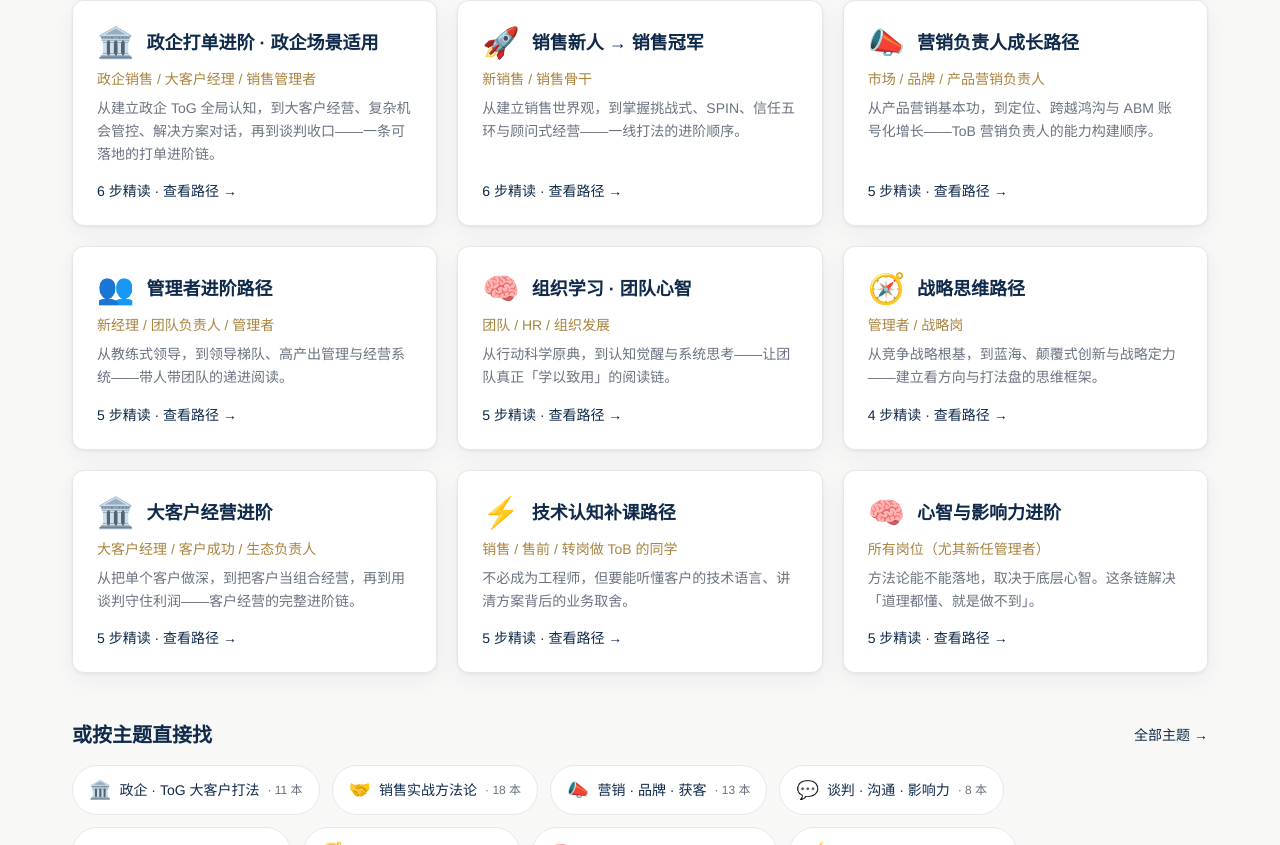
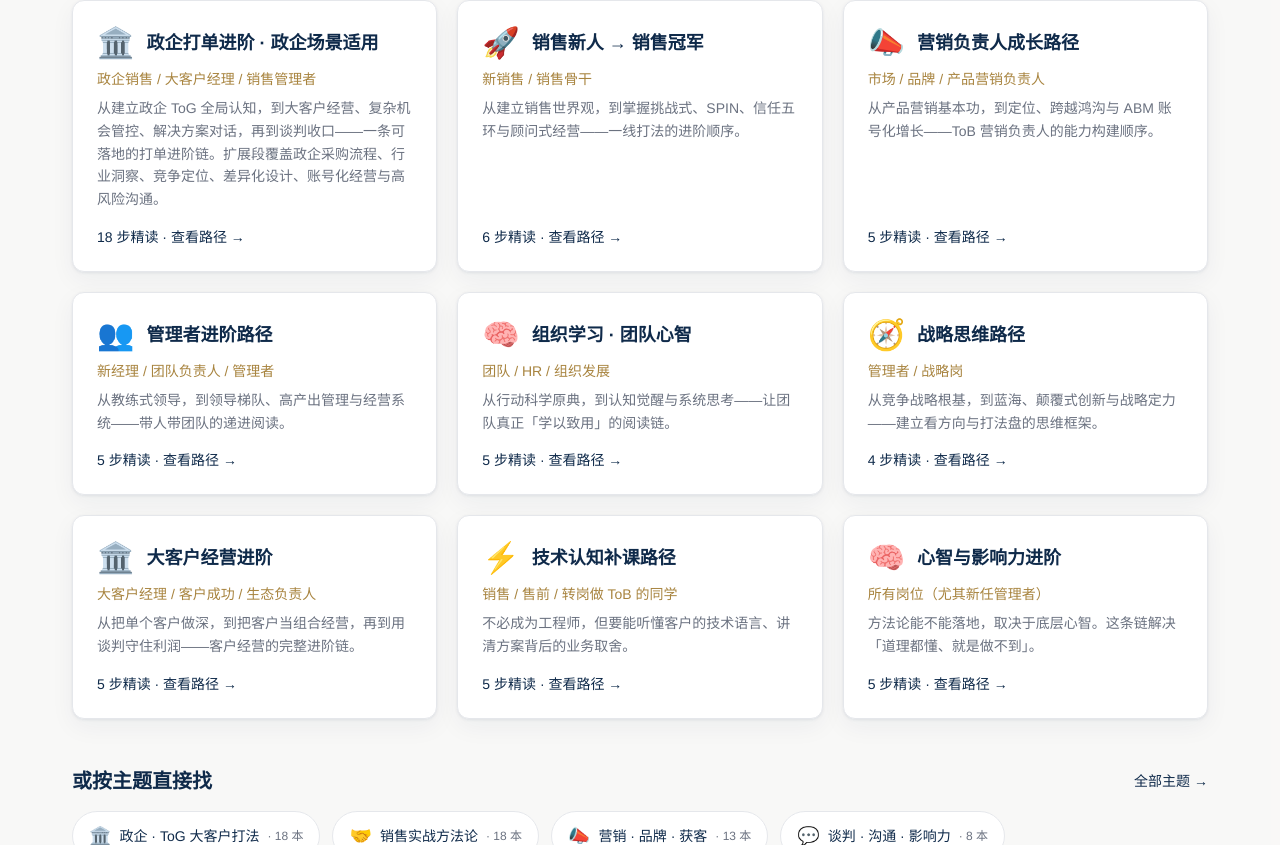
Before and after one commit to shadowlandcx/zhixing-shangxue, a Vue app: page /#/ in a window 1280 px wide. Shown: the part 3055-3900 px from the top of the page. Built offline with nearby package versions, Linux system fonts and the light colour scheme; the HTML template or start-up script is replaced by a standard one.

Commit message:
fix: 首页搜索/工具箱/引导卡垂直间距，消除重叠

```diff
--- a/src/data/reading-paths.js
+++ b/src/data/reading-paths.js
@@ -6,14 +6,26 @@ export const readingPaths = [
     title: '政企打单进阶 · 政企场景适用',
     icon: '🏛️',
     audience: '政企销售 / 大客户经理 / 销售管理者',
-    desc: '从建立政企 ToG 全局认知，到大客户经营、复杂机会管控、解决方案对话，再到谈判收口——一条可落地的打单进阶链。',
+    desc: '从建立政企 ToG 全局认知，到大客户经营、复杂机会管控、解决方案对话，再到谈判收口——一条可落地的打单进阶链。扩展段覆盖政企采购流程、行业洞察、竞争定位、差异化设计、账号化经营与高风险沟通。',
     steps: [
       { bookId: 'gov-enterprise-sales', note: '建立政企 ToG 全局认知：政府采购、信创、招投标、预算制、决策链、关系经营与合规边界。' },
       { bookId: 'key-account-management', note: '把客户当组合经营：关键客户经理角色、客户分级与相合性模型。' },
       { bookId: 'strategic-selling', note: '复杂机会的标准打法：蓝表/绿表、四类买家角色、胜负信号。' },
       { bookId: 'new-solution-selling', note: '从卖产品转向卖解决方案：痛点到共识的对话框架。' },
+      { bookId: 'insight-principle', note: '行业洞察：七维度框架读懂客户行业，建立「比客户还懂他」的专业信任。' },
+      { bookId: 'competitive-strategy', note: '竞争定位：五力模型与三大通用战略，避开政企赛道的价格战陷阱。' },
+      { bookId: 'blue-ocean-strategy', note: '差异化方案设计：ERRC 四步动作，在政企红海中开创无争价值。' },
+      { bookId: 'procurement-40', note: '政企采购流程：从预算编制到招投标评分，理解客户采购全链路。' },
+      { bookId: 'abm', note: '账号化经营：以政企客户为单位的围猎战役，营销与销售共用一本作战手册。' },
+      { bookId: 'crucial-conversations', note: '高风险沟通：政企场景下的冲突处理、谈判僵局与向上汇报。' },
       { bookId: 'power-negotiation', note: '价格与条款谈判的战术、让步节奏与锚定。' },
-      { bookId: 'principled-negotiation', note: '原则谈判：守住底线、保全长期关系。' }
+      { bookId: 'principled-negotiation', note: '原则谈判：守住底线、保全长期关系。' },
+      { bookId: 'escape-velocity', note: '新业务换轨：政企新业务如何设置隔离区，不被成熟业务的引力吞掉。' },
+      { bookId: 'rc16', note: '大客户管理流程：客户价值细分、决策链覆盖与联合业务规划。' },
+      { bookId: 'rc18', note: '信任五环：建立信任的五个关键动作。' },
+      { bookId: 'rc19', note: '值得信赖的顾问：从卖产品到经营客户。' },
+      { bookId: 'rc04', note: '桑德拉：反向提问与平等对话。' },
+      { bookId: 'rc09', note: '挑战式销售：商业洞察三要素，重构客户认知。' }
     ]
   },
   {
--- a/src/data/themes.js
+++ b/src/data/themes.js
@@ -8,11 +8,13 @@ export const themes = [
     title: '政企 · ToG 大客户打法',
     icon: '🏛️',
     tagline: '政府采购 · 信创 · 招投标 · 复杂大客户',
-    desc: '面向政企 ToG 场景的打法合集：从政企客户全局认知，到大客户经营、复杂机会管控、解决方案对话，再到谈判收口。一套可直接用于打单的阅读链。',
+    desc: '面向政企 ToG 场景的打法合集：从政企客户全局认知，到大客户经营、复杂机会管控、解决方案对话，再到谈判收口。覆盖政企采购流程、行业洞察、竞争定位、差异化设计、账号化经营与高风险沟通——一套可直接用于打单的阅读链。',
     bookIds: [
       'gov-enterprise-sales', 'key-account-management', 'strategic-selling',
       'power-negotiation', 'principled-negotiation', 'new-solution-selling',
-      'rc16', 'rc18', 'rc19', 'rc04', 'rc09'
+      'rc16', 'rc18', 'rc19', 'rc04', 'rc09',
+      'procurement-40', 'crucial-conversations', 'competitive-strategy',
+      'blue-ocean-strategy', 'escape-velocity', 'insight-principle', 'abm'
     ]
   },
   {
```
